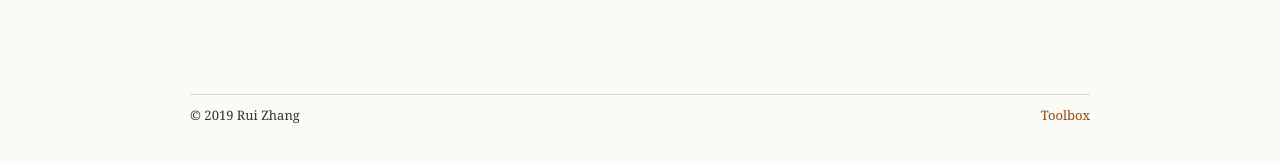
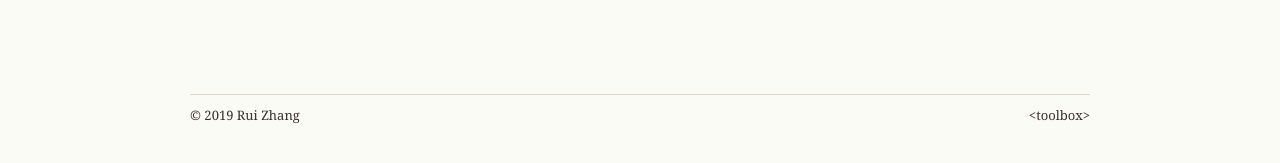
Before and after one commit to borderleft/borderleft.github.io, a Jekyll site: the page built from index.html, in a window 1280 px wide. Shown: the part 529-692 px from the top of the page. Built offline with Jekyll 4.4.1, drawn with Linux system fonts in a browser that asks for light colours.

Commit message:
Link style

```diff
--- a/_layouts/default.html
+++ b/_layouts/default.html
@@ -35,7 +35,7 @@
 <footer class="footer">
 
     <ul>
-        <li class="meta"><a href="/toolbox/">Toolbox</a></li>
+        <li class="meta"><a href="/toolbox/">&lt;toolbox&gt;</a></li>
         <li class="info">&copy; {{ site.time | date: '%Y' }} Rui Zhang</li>
     </ul>
 
--- a/assets/css/main.css
+++ b/assets/css/main.css
@@ -182,6 +182,7 @@
 
 .footer a {
     font-weight: normal;
+    color: inherit;
 }
 
 .footer .meta {
```
